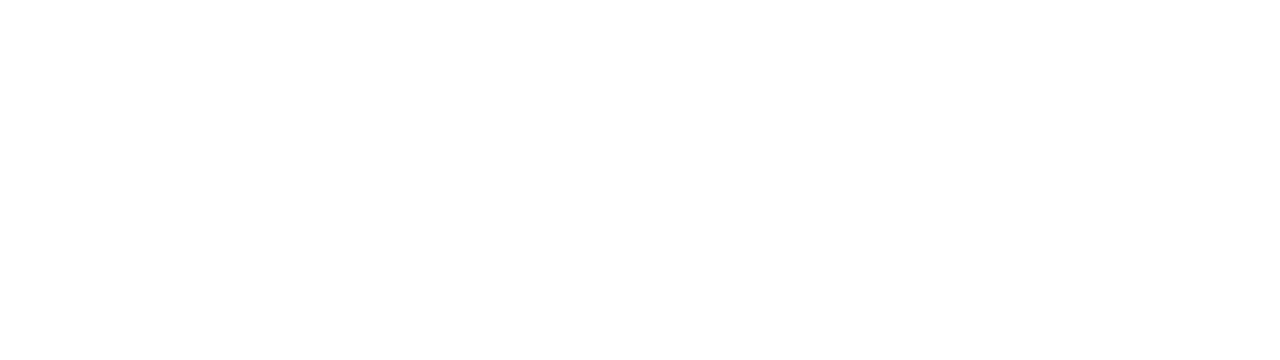
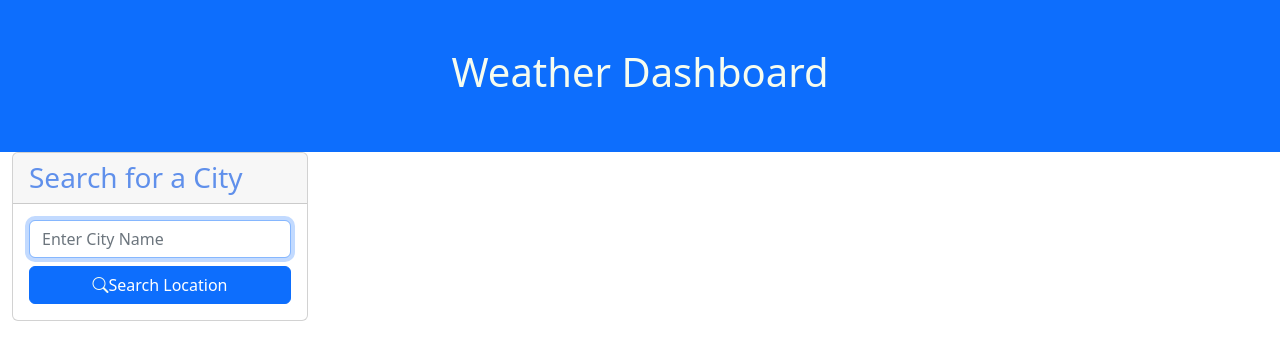
Before and after one commit to EsteMaeLeo/best-dashboard-clima, a plain HTML site: page index.html in a window 1280 px wide. Drawn offline with nearby package versions, Linux system fonts and the light colour scheme.

Commit message:
adding styles, and search for city html

```diff
--- a/assets/css/styles.css
+++ b/assets/css/styles.css
@@ -0,0 +1,10 @@
+
+* {
+    color: rgb(246, 252, 239);
+    margin: 0;
+    padding: 0;
+}
+
+.text-color{
+    color: rgb(96, 144, 235);
+}
--- a/index.html
+++ b/index.html
@@ -4,11 +4,40 @@
     <meta charset="UTF-8">
     <meta http-equiv="X-UA-Compatible" content="IE=edge">
     <meta name="viewport" content="width=device-width, initial-scale=1.0">
-    <link href="https://cdn.jsdelivr.net/npm/bootstrap@5.2.0-beta1/dist/css/bootstrap.min.css" rel="stylesheet">
+  <!-- CSS only -->
+    <link href="https://cdn.jsdelivr.net/npm/bootstrap@5.2.0-beta1/dist/css/bootstrap.min.css" rel="stylesheet" integrity="sha384-0evHe/X+R7YkIZDRvuzKMRqM+OrBnVFBL6DOitfPri4tjfHxaWutUpFmBp4vmVor" crossorigin="anonymous">
+    <link rel="stylesheet" href="https://cdn.jsdelivr.net/npm/bootstrap-icons@1.8.3/font/bootstrap-icons.css">
+    <link rel="stylesheet" href="./assets/css/styles.css" />
 
     <title>You Best Weather Report</title>
 </head>
+<header>
+  <!-- Jumbotron -->
+  <div class="p-5 text-center bg-primary">
+    <h1 class="mb-2">Weather Dashboard</h1>
+  </div>
+  <!-- Jumbotron -->
+</header>
+
 <body>
+
+    <section class="container-fluid" >
+      <div class="row">
+        <div class="col-lg-3">
+          <div class="card">
+            <h3 class="card-header text-color">Search for a City</h3>
+            <form id="city-form" class="form-inline card-body flex-column">
+              <div class="d-grid gap-2">
+              <input name="location" id="location" type="text" autofocus="true" class="form-control text-color" placeholder="Enter City Name"/>
+              <button type="submit" class="btn btn-primary"><i class="bi bi-search"></i>Search Location</button>
+            </div>
+            </form>
+          </div>
+        </div>
+      </div>
+    </section>
+
+
 
     <script src="https://cdn.jsdelivr.net/npm/bootstrap@5.2.0-beta1/dist/js/bootstrap.bundle.min.js"></script>
 
```
